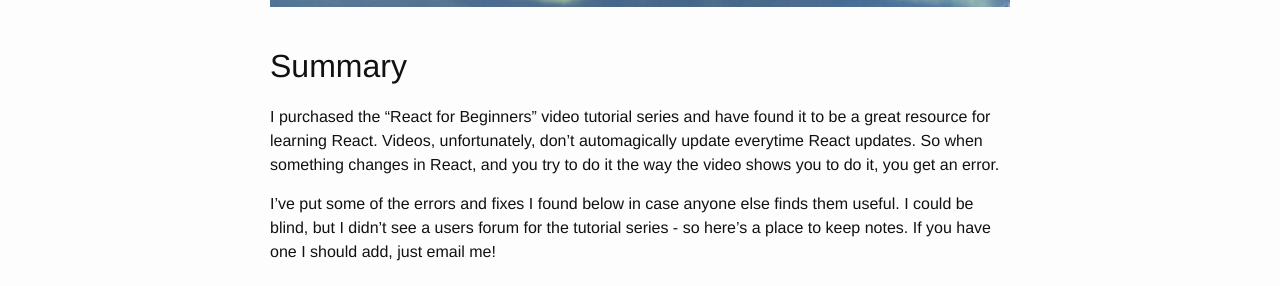
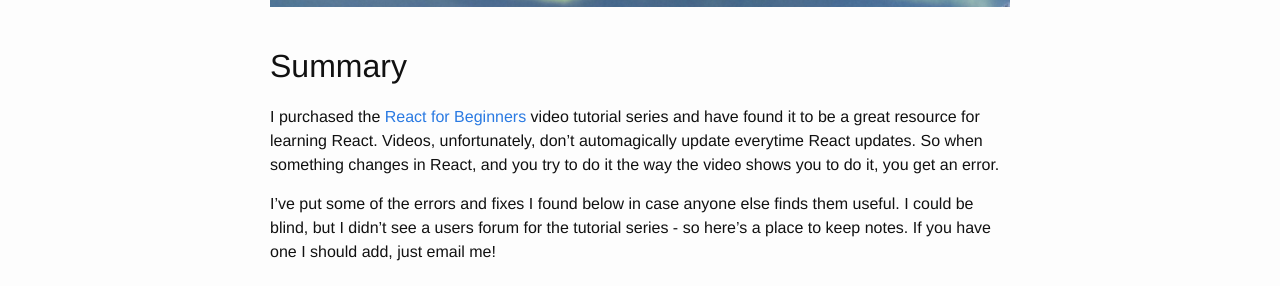
Before and after one commit to matthewepler/matthewepler.github.io, a Jekyll site: the page built from _posts/2016-05-27-react4beginners.md, in a window 1280 px wide. Shown: the part 702-988 px from the top of the page. Built offline with Jekyll 4.4.1, drawn with Linux system fonts in a browser that asks for light colours; some of the changed lines change nothing that is shown.

Commit message:
minor edit, added link

```diff
--- a/_posts/2016-05-27-react4beginners.md
+++ b/_posts/2016-05-27-react4beginners.md
@@ -9,7 +9,7 @@
 
 
 ## Summary
-I purchased the "React for Beginners" video tutorial series and have found it to be a great resource for learning React. Videos, unfortunately, don't automagically update everytime React updates. So when something changes in React, and you try to do it the way the video shows you to do it, you get an error.
+I purchased the [React for Beginners](https://reactforbeginners.com/) video tutorial series and have found it to be a great resource for learning React. Videos, unfortunately, don't automagically update everytime React updates. So when something changes in React, and you try to do it the way the video shows you to do it, you get an error.
 
 I've put some of the errors and fixes I found below in case anyone else finds them useful. I could be blind, but I didn't see a users forum for the tutorial series - so here's a place to keep notes. If you have one I should add, just email me!
 
```
